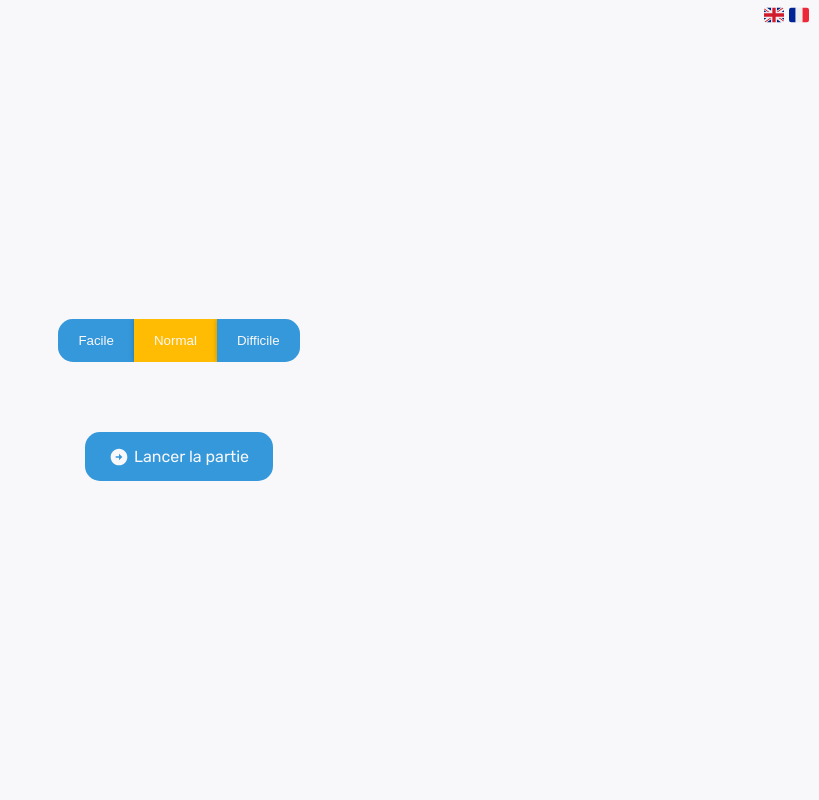
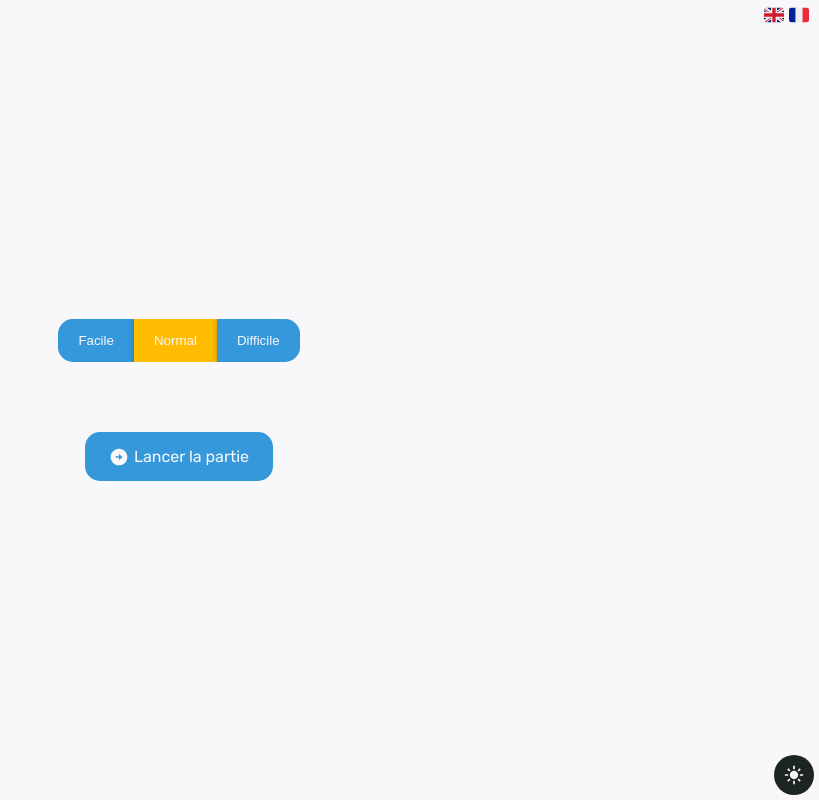
Before and after one commit to Sudoku-project/sudoku, a React (Create React App) app: page / in a window 1280 px wide. Shown: the whole page, without its empty margins (461-1280 px from the left). Built offline with nearby package versions, Linux system fonts and the light colour scheme.

Commit message:
init toggle theme, have to set every CSS with it

```diff
--- a/src/App.jsx
+++ b/src/App.jsx
@@ -10,6 +10,7 @@ import Previous from './pages/Previous';
 import NotFound from './pages/NotFound';
 
 import Language from './components/Language';
+import DarkMode from './components/DarkMode';
 
 import './styles/index.scss';
 
@@ -159,6 +160,7 @@ const App = () => {
         <LanguageContextProvider>
 
           <Language />
+          <DarkMode />
 
           <Routes>
 
--- /dev/null
+++ b/src/components/DarkMode/container.jsx
@@ -0,0 +1,12 @@
+import React from 'react';
+
+import DarkModeView from './view';
+
+const DarkModeContainer = () => {
+
+  return (
+    <DarkModeView />
+  );
+};
+
+export default DarkModeContainer;
--- /dev/null
+++ b/src/components/DarkMode/index.js
@@ -0,0 +1,3 @@
+import DarkModeContainer from "./container";
+
+export default DarkModeContainer;
--- /dev/null
+++ b/src/components/DarkMode/style.scss
@@ -0,0 +1,35 @@
+@use '../../styles/vars';
+@import '../../styles/mixins';
+
+.theme {
+  @include posFixed(auto, 5px, 5px, auto);
+
+  &--button {
+    @include flexCenter;
+    border-radius: 50%;
+    background: vars.$black;
+    padding: 10px;
+
+    &--icon {
+      @include flexCenter;
+      width: 15px;
+      height: 15px;
+
+      &--img {
+        width: 100%;
+        height: 100%;
+      }
+    }
+  }
+}
+
+@media screen and (min-width: 850px) {
+  .theme {
+    &--button {
+      &--icon {
+        width: 20px;
+        height: 20px;
+      }
+    }
+  }
+}
--- /dev/null
+++ b/src/components/DarkMode/view.jsx
@@ -0,0 +1,40 @@
+import React, { useContext } from 'react';
+
+import { DarkModeContext } from '../../context/DarkModeContext';
+import { LanguageContext } from '../../context/LanguageContext';
+
+import IconButton from '../IconButton';
+
+import './style.scss';
+
+import light from '../../media/theme/light.svg';
+import dark from '../../media/theme/dark.svg';
+
+const DarkModeView = () => {
+
+  const { darkMode, toggleTheme } = useContext(DarkModeContext);
+  const { lang } = useContext(LanguageContext);
+
+  return (
+    <section className='theme'>
+      <button
+        className='theme--button'
+        onClick={() => {
+          toggleTheme();
+        }}
+      >
+        <div className='theme--button--icon'>
+          <img
+            src={darkMode ? light : dark}
+            alt={lang === 'en' ? "Change theme" : "Changer le thème"}
+            className='theme--button--icon--img'
+          />
+        </div>
+
+      </button>
+
+    </section>
+  );
+};
+
+export default DarkModeView;
--- a/src/context/DarkModeContext/index.jsx
+++ b/src/context/DarkModeContext/index.jsx
@@ -1,14 +1,17 @@
 import React, { createContext, useState, useEffect } from 'react';
 
-export const DarkMode = createContext();
+export const DarkModeContext = createContext();
 
-const DarkModeProvider = (props) => {
+const DarkModeContextProvider = (props) => {
 
   const [darkMode, setDarkMode] = useState(false);
 
   useEffect(() => {
     // The favorite theme is saved in local storage
     const previousTheme = localStorage.getItem('dark_mode');
+
+    console.log(navigator);
+
 
     // Update the state in terms of previous theme
     if (previousTheme) {
@@ -36,10 +39,10 @@ const DarkModeProvider = (props) => {
   };
 
   return (
-    <DarkMode.Provider value={{darkMode, toggleTheme}}>
+    <DarkModeContext.Provider value={{darkMode, toggleTheme}}>
       {props.children}
-    </DarkMode.Provider>
+    </DarkModeContext.Provider>
   );
 };
 
-export default DarkModeProvider;
+export default DarkModeContextProvider;
```
Also changed, not shown: src/media/theme/dark.svg, src/media/theme/light.svg.
